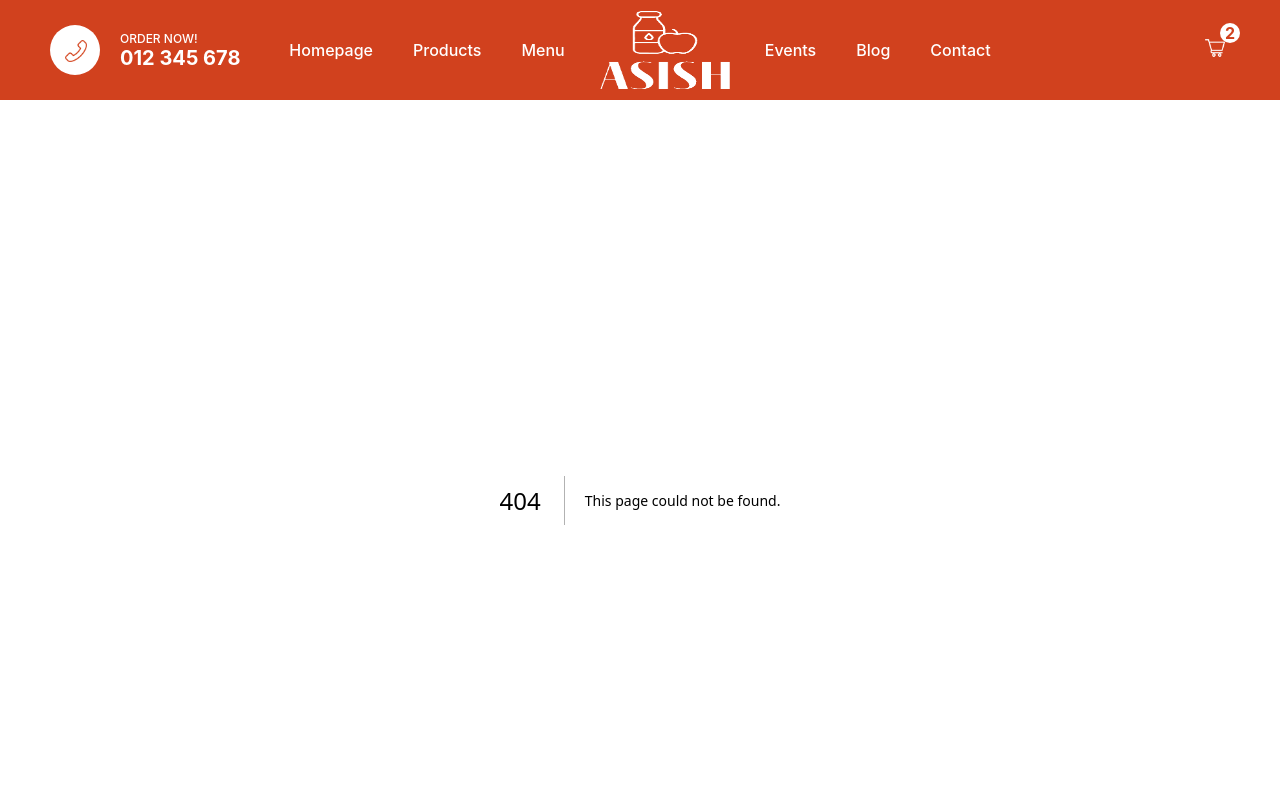
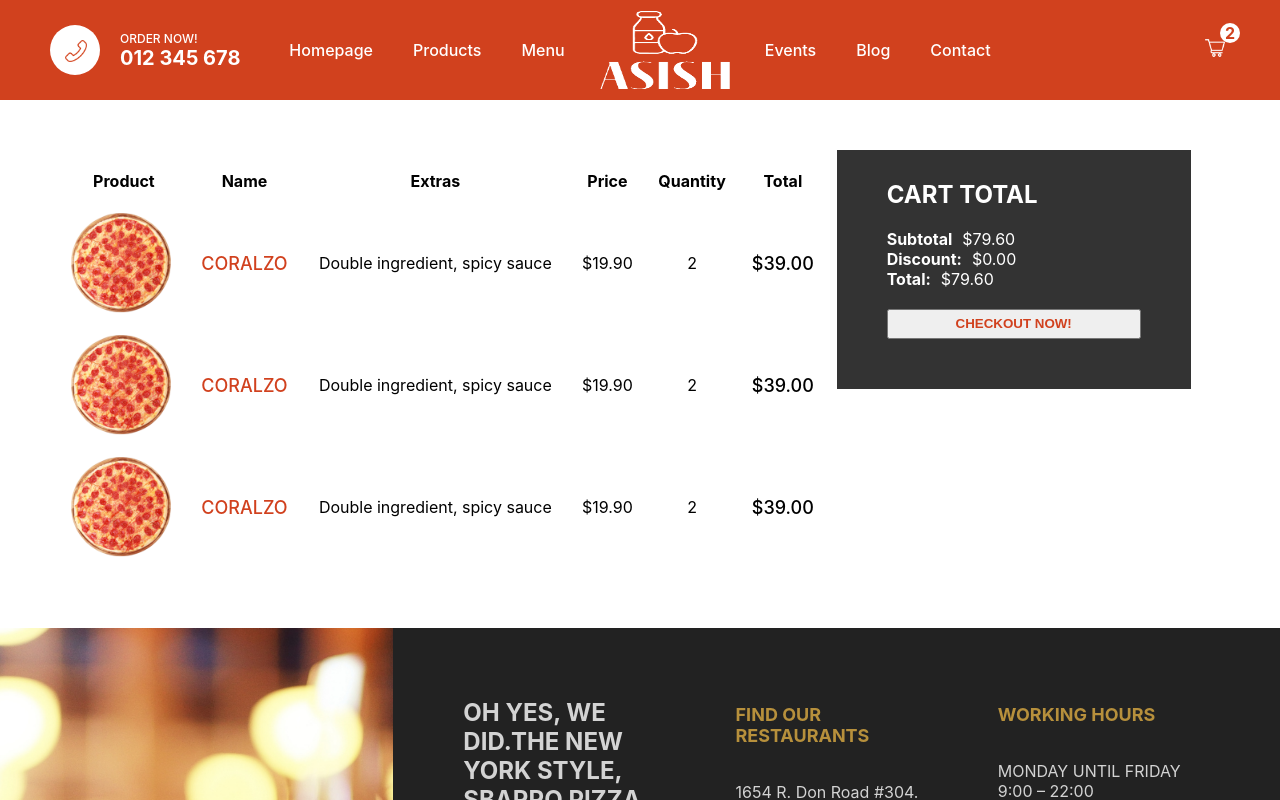
Before and after one commit to asish918/MERN-Food-Ordering, a Next.js app: page /cart in a window 1280 px wide. Before the commit this address had no page. Shown: the top 800 px of the page. Built offline with nearby package versions, Linux system fonts and the light colour scheme.

Commit message:
Added and Designed the Cart page

```diff
--- /dev/null
+++ b/src/pages/cart.jsx
@@ -0,0 +1,115 @@
+import styles from '../styles/Cart.module.css'
+import Image from 'next/image'
+
+const Cart = () => {
+    return (
+        <div className={styles.container}>
+            <div className={styles.left}>
+                <table className={styles.table}>
+                    <thead>
+                        <tr className={styles.tr}>
+                            <th>Product</th>
+                            <th>Name</th>
+                            <th>Extras</th>
+                            <th>Price</th>
+                            <th>Quantity</th>
+                            <th>Total</th>
+                        </tr>
+                    </thead>
+                    <tbody>
+                        <tr>
+                            <td>
+                                <div className={styles.imgContainer}>
+                                    <Image src='/pizza.png' alt='pizza' layout='fill' objectFit='cover' />
+                                </div>
+                            </td>
+                            <td>
+                                <span className={styles.name}>CORALZO</span>
+                            </td>
+                            <td>
+                                <span className={styles.extras}>
+                                    Double ingredient, spicy sauce
+                                </span>
+                            </td>
+                            <td>
+                                <span className={styles.price}>$19.90</span>
+                            </td>
+                            <td>
+                                <span className={styles.quantity}>2</span>
+                            </td>
+                            <td>
+                                <span className={styles.total}>$39.00</span>
+                            </td>
+                        </tr>
+                        <tr>
+                            <td>
+                                <div className={styles.imgContainer}>
+                                    <Image src='/pizza.png' alt='pizza' layout='fill' objectFit='cover' />
+                                </div>
+                            </td>
+                            <td>
+                                <span className={styles.name}>CORALZO</span>
+                            </td>
+                            <td>
+                                <span className={styles.extras}>
+                                    Double ingredient, spicy sauce
+                                </span>
+                            </td>
+                            <td>
+                                <span className={styles.price}>$19.90</span>
+                            </td>
+                            <td>
+                                <span className={styles.quantity}>2</span>
+                            </td>
+                            <td>
+                                <span className={styles.total}>$39.00</span>
+                            </td>
+                        </tr>
+                        <tr>
+                            <td>
+                                <div className={styles.imgContainer}>
+                                    <Image src='/pizza.png' alt='pizza' layout='fill' objectFit='cover' />
+                                </div>
+                            </td>
+                            <td>
+                                <span className={styles.name}>CORALZO</span>
+                            </td>
+                            <td>
+                                <span className={styles.extras}>
+                                    Double ingredient, spicy sauce
+                                </span>
+                            </td>
+                            <td>
+                                <span className={styles.price}>$19.90</span>
+                            </td>
+                            <td>
+                                <span className={styles.quantity}>2</span>
+                            </td>
+                            <td>
+                                <span className={styles.total}>$39.00</span>
+                            </td>
+                        </tr>
+                    </tbody>
+                </table>
+            </div>
+
+            <div className={styles.right}>
+                <div className={styles.wrapper}>
+                    <h2 className={styles.title}>CART TOTAL</h2>
+                    <div className={styles.totalText}>
+                        <b className={styles.totalTextTitle}>Subtotal</b>$79.60
+                    </div>
+                    <div className={styles.totalText}>
+                        <b className={styles.totalTextTitle}>Discount:</b>$0.00
+                    </div>
+                    <div className={styles.totalText}>
+                        <b className={styles.totalTextTitle}>Total:</b>$79.60
+                    </div>
+                    <button className={styles.button}>CHECKOUT NOW!</button>
+                </div>
+            </div>
+        </div>
+    )
+}
+
+export default Cart
--- /dev/null
+++ b/src/styles/Cart.module.css
@@ -0,0 +1,59 @@
+.container {
+    padding: 50px;
+    display: flex;
+}
+
+.left {
+    flex: 2;
+}
+
+.right {
+    flex: 1;
+}
+
+.imgContainer {
+    width: 100px;
+    height: 100px;
+    position: relative;
+}
+
+.table {
+    width: 100%;
+    border-spacing: 20px;
+    text-align: center;
+}
+
+.name {
+    font-weight: 500;
+    color: #d1411e;
+    font-size: 18px;
+}
+
+.total {
+    font-weight: 500;
+    font-size: 18px;
+}
+
+.wrapper {
+    width: 90%;
+    max-height: 300px;
+    background-color: #333;
+    padding: 50px;
+    padding-top: 10px;
+    display: flex;
+    flex-direction: column;
+    justify-content: space-between;
+    color: white;
+}
+
+.totalTextTitle {
+    margin-right: 10px;
+}
+
+.button {
+    height: 30px;
+    color: #d1411e;
+    font-weight: bold;
+    cursor: pointer;
+    margin-top: 20px;
+}
```
